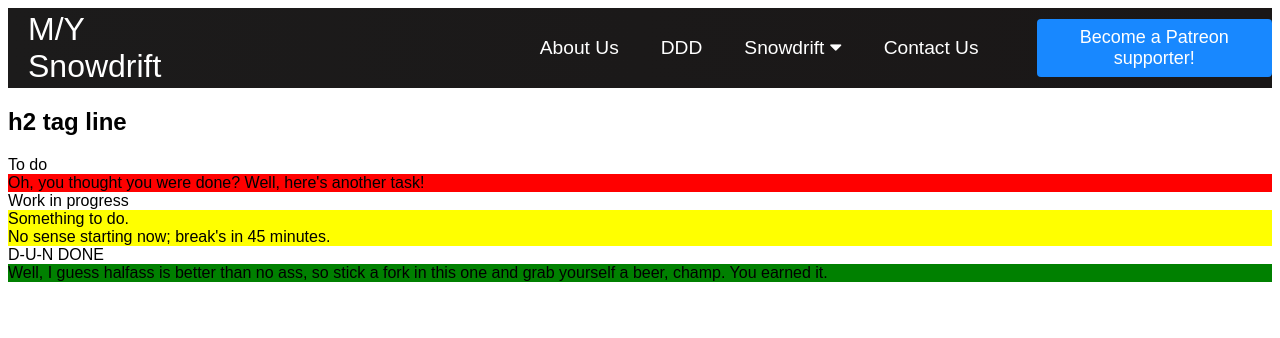
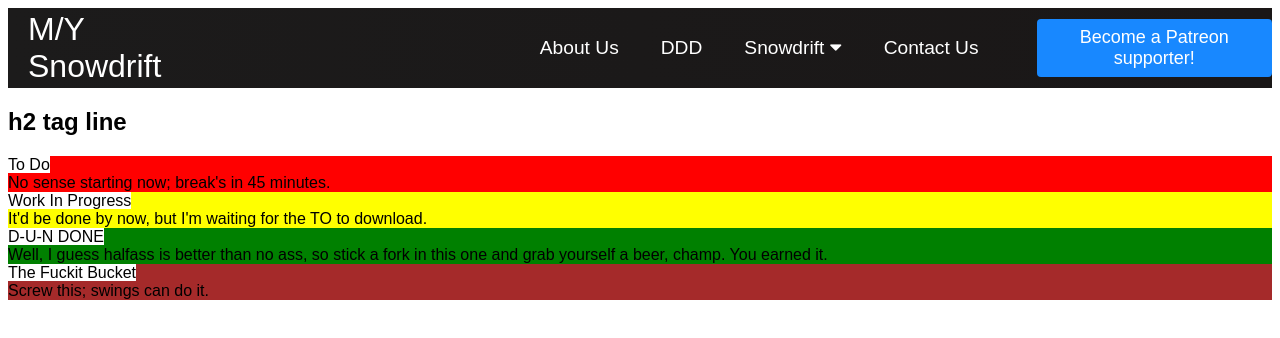
Before and after one commit to Ji-Simmons/n4c, a React (Create React App) app: page /DDD in a window 1280 px wide. Shown: the top 338 px of the page. Built offline with nearby package versions, Linux system fonts and the light colour scheme; a web font is replaced by a local one.

Commit message:
Another Friday afternoon push

```diff
--- a/src/App.css
+++ b/src/App.css
@@ -1,8 +1,27 @@
 * {
   font-family: 'Lexend Mega', sans-serif;
 }
-/* POPUP */
+/*START DDD CSS*/
+.task-header {
+  background-color: white;
+}
+.todo {
+  background-color: red;
+}
+.wip {
+  background-color: yellow
+}
+.complete {
+  background-color: green;
+}
+.fib {
+  background-color: brown;
+}
 
+
+/*END DDD CSS*/
+
+/*START POPUP CSS*/
 .popup {
   position: fixed;
   width: 100%;
@@ -24,8 +43,7 @@
   border-radius: 20px;
   background: white;
 }
-
-/* /POPUP */
+/* END POPUP CSS*/
 
 .pics {
   display: flex;
--- a/src/components/pages/DDD.js
+++ b/src/components/pages/DDD.js
@@ -5,10 +5,10 @@ import '../../App.css';
 export default class DDD extends Component {
     state = {
         tasks: [
-            {name:"Something to do.",category:"wip", bgcolor: "yellow"},
-            {name:"No sense starting now; break's in 45 minutes.", category:"wip", bgcolor:"yellow"},
-            {name:"Well, I guess halfass is better than no ass, so stick a fork in this one and grab yourself a beer, champ.  You earned it.", category:"complete", bgcolor:"green"},
-            {name:"Oh, you thought you were done?  Well, here's another task!", category:"todo", bgcolor:"red"}
+            {name:"It'd be done by now, but I'm waiting for the TO to download.", category:"wip"},
+            {name:"No sense starting now; break's in 45 minutes.", category:"todo"},
+            {name:"Well, I guess halfass is better than no ass, so stick a fork in this one and grab yourself a beer, champ.  You earned it.", category:"complete"},
+            {name:"Screw this; swings can do it.", category:"fib"}
           ]
     }
 
@@ -41,7 +41,8 @@ export default class DDD extends Component {
         var tasks = {
             todo: [],
             wip: [],
-            complete: []
+            complete: [],
+            fib: []
         }
 
         this.state.tasks.forEach ((t) => {
@@ -50,7 +51,7 @@ export default class DDD extends Component {
                     onDragStart = {(e) => this.onDragStart(e, t.name)}
                     draggable
                     className="draggable"
-                    style = {{backgroundColor: t.bgcolor}}
+                    // style = {{backgroundColor: t.bgcolor, color : t.color}}
                 >
                     {t.name}
                 </div>
@@ -63,20 +64,26 @@ export default class DDD extends Component {
                 <div className="todo"
                     onDragOver={(e)=>this.onDragOver(e)}
                     onDrop={(e)=>{this.onDrop(e, "todo")}}>
-                    <span className="task-header">To do</span>
+                    <span className="task-header">To Do</span>
                     {tasks.todo}
                 </div>
                 <div className="wip"
                     onDragOver={(e)=>this.onDragOver(e)}
                     onDrop={(e)=>{this.onDrop(e, "wip")}}>
-                    <span className="task-header">Work in progress</span>
+                    <span className="task-header">Work In Progress</span>
                     {tasks.wip}
                 </div>
-                <div className="droppable"
+                <div className="complete"
                     onDragOver={(e)=>this.onDragOver(e)}
                     onDrop={(e)=>this.onDrop(e, "complete")}>
                      <span className="task-header">D-U-N DONE</span>
                      {tasks.complete}
+                </div>
+                <div className="fib"
+                    onDragOver={(e)=>this.onDragOver(e)}
+                    onDrop={(e)=>this.onDrop(e, "fib")}>
+                     <span className="task-header">The Fuckit Bucket</span>
+                     {tasks.fib}
                 </div>
 
 
```
